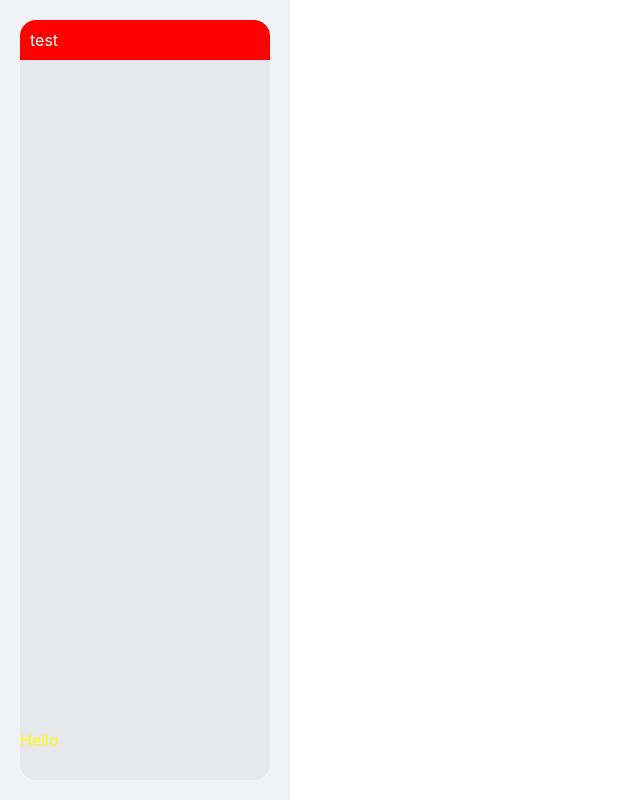
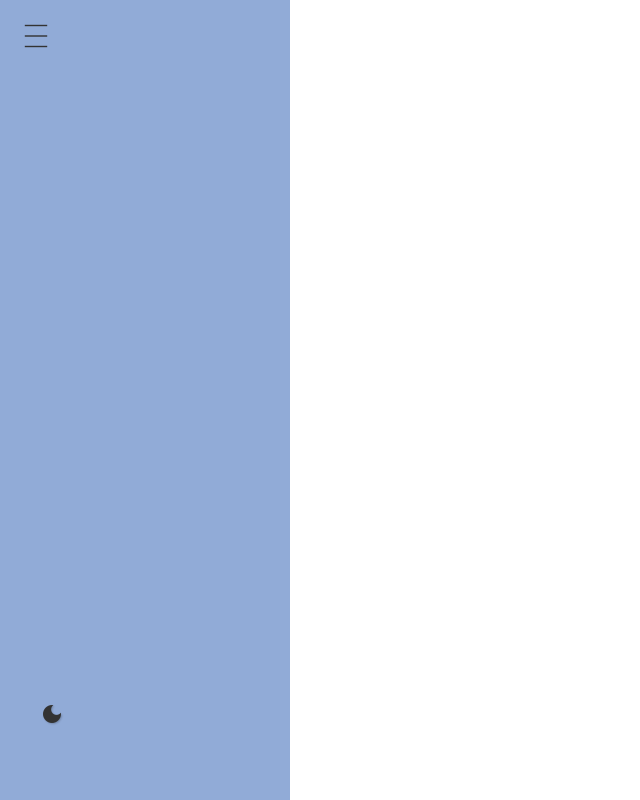
Before and after one commit to BenchBadr/picross, a React (Create React App) app in the folder client/: page / in a window 1280 px wide. Shown: the whole page, without its empty margins (0-640 px from the left). Built offline with nearby package versions, Linux system fonts and the light colour scheme.

Commit message:
done sidebar

```diff
--- a/client/src/App.css
+++ b/client/src/App.css
@@ -1,25 +1,25 @@
 :root {
   --light-bg: #fff;
   --light-text: #333;
-  --light-sidebar: #f0f2f6;
+  --light-sidebar: #91abd7;
   --light-scrollbar-thumb: rgba(0, 0, 0, 0.2);
   --light-scrollbar-track: rgba(0, 0, 0, 0.1);
 
   --dark-bg: #0f1116;
   --dark-sidebar: #26272f;
   --dark-text: #eee;
-  --dark-scrollbar-thumb: rgba(255, 255, 255, 0.3);
-  --dark-scrollbar-track: rgba(255, 255, 255, 0.1);
 }
 
 .app.light, html:has(.app.light) {
   background-color: var(--light-bg);
   color: var(--light-text);
+  transition: background-color 0.2s ease;
 }
 
 .app.dark,  html:has(.app.dark)  {
   background-color: var(--dark-bg);
   color: var(--dark-text);
+  transition: background-color 0.2s ease;
 }
 
 .main-content {
@@ -30,6 +30,7 @@
 
 .sidebar {
   position: fixed;
+  transition: background-color 0.2s ease;
   top: 0;
   left: 0;
   height: 100%;
@@ -46,35 +47,22 @@ html:has(.app.dark) .sidebar {
   background: var(--dark-sidebar);
 }
 
-.sidebar.open {
-  transform: translateX(0);
-}
 
 .sidebar-content {
   display: flex;
   flex-direction: column;
   height: calc(100% - 40px);
-  background:rgba(150,150,150, 0.1);
   position:relative;
   overflow-y: scroll;
   border-radius: 1rem;
 
   .bottom-box{
     bottom:30px;
+    padding:20px;
     position:absolute;
-    color:yellow;
   }
 }
 
-@media (min-width: 768px) {
-  .sidebar {
-    transform: translateX(0);
-  }
-
-  .menu-btn {
-    display: none;
-  }
-}
 
 ::-webkit-scrollbar {
   width: 8px;
@@ -87,3 +75,63 @@ html:has(.app.dark) .sidebar {
 ::-webkit-scrollbar-thumb {
   border-radius: 4px;
 }
+
+.theme-toggle{
+  user-select: none;
+  cursor:pointer;
+  text-shadow: 1px 1px 2px rgba(0, 0, 0, 0.2);
+  transition-duration:.2s;
+
+  &:active{
+    transform: scale(0.9);
+    rotate:45deg;
+  }
+}
+
+.burger {
+  cursor: pointer;
+  width: 2rem;
+  height: 2rem;
+  display: flex;
+  justify-content: space-between;
+  flex-direction: column;
+  position:fixed;
+  top:20px;
+  left:20px;
+  transform:scale(0.7);
+  z-index: 3333;
+}
+
+.burger > div {
+  height: 2px;
+  background-color: currentColor;
+  transition: 0.2s;
+}
+
+
+.burger.active > div:nth-child(1) {
+  transform: translateY(15px) rotate(45deg);
+}
+.burger.active > div:nth-child(2) {
+  opacity: 0;
+}
+.burger.active > div:nth-child(3) {
+  transform: translateY(-15px) rotate(-45deg);
+}
+
+
+@media (max-width: 768px) {
+  .sidebar.open{
+    transform:translateX(0);
+  }
+}
+
+@media (min-width:768px){
+  .sidebar {
+    transform:translateX(0);
+  }
+
+  .sidebar.open{
+    transform:translateX(-100%);
+  }
+}
--- a/client/src/ctx/SidebarContext.js
+++ b/client/src/ctx/SidebarContext.js
@@ -24,15 +24,20 @@ const Sidebar = () => {
     const { isSidebarOpen, toggleSidebar } = useContext(SidebarContext);
 
     return (
+        <>
+        <div onClick={toggleSidebar} className={`burger ${isSidebarOpen ? 'active' : ''}`}>
+        <div></div>
+        <div></div>
+        <div></div>
+        </div>
       <aside className={`sidebar ${isSidebarOpen ? 'open' : ''}`}>
         <div className='sidebar-content'>
-            <div style={{background:'red',color:'white',padding:'10px'}}
-            onClick={toggleTheme}>test</div>
             <div className='bottom-box'>
-                Hello
+            <div onClick={toggleTheme} className='theme-toggle'><a className='material-icons'>{theme!=='light' ? 'light_mode' : 'dark_mode'}</a></div>
             </div>
         </div>
       </aside>
+      </>
     );
 };
 
```
